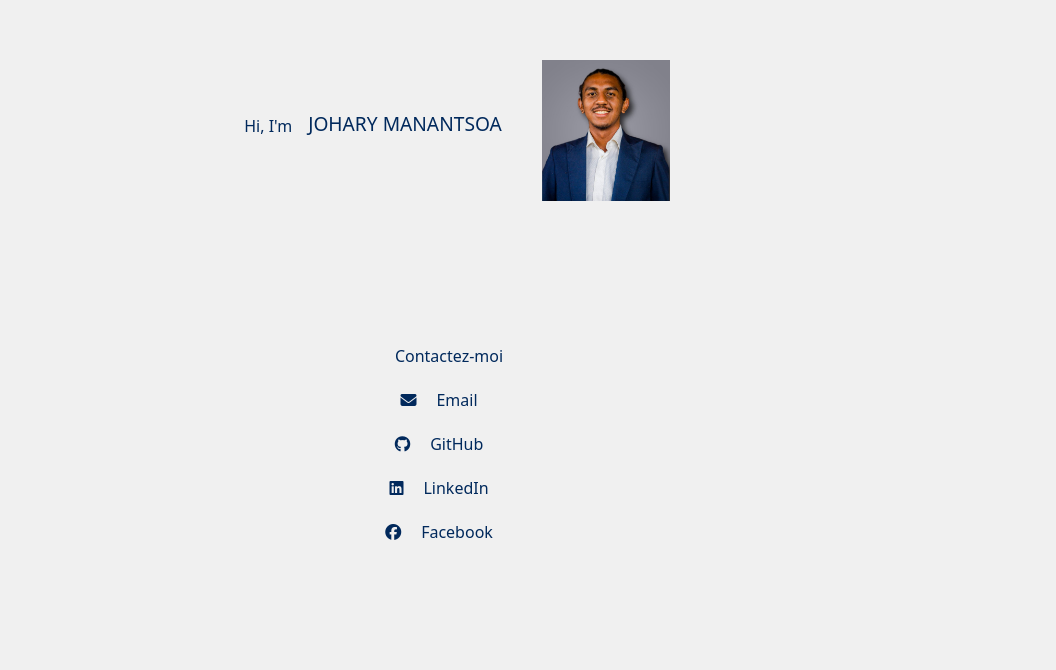
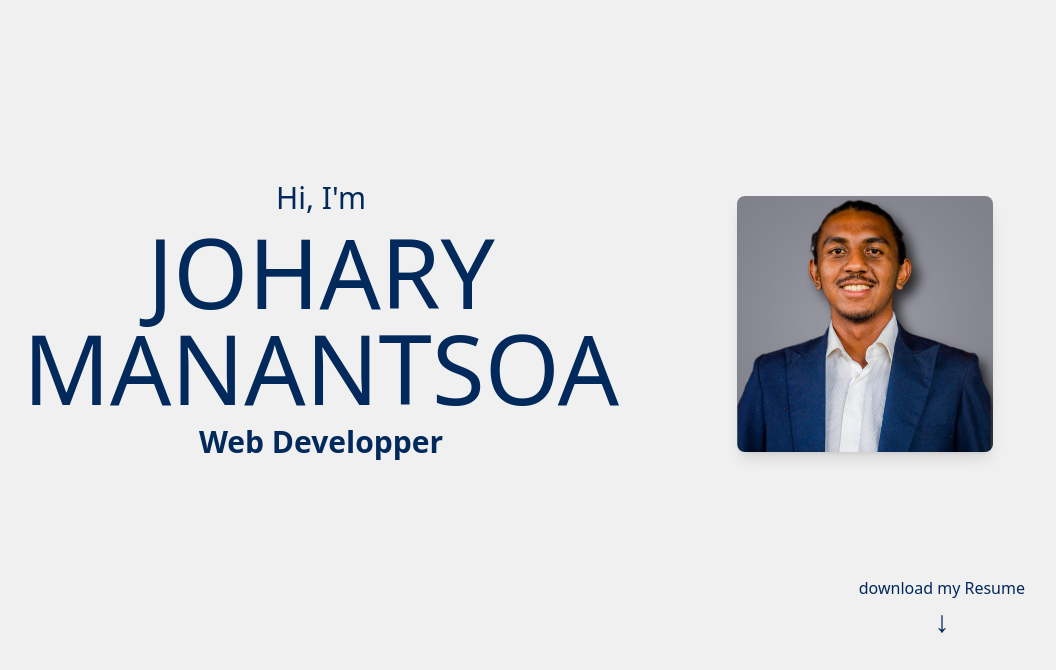
Before and after one commit to joharymanantsoa/johary-portfolio, a React (Vite) app: page / in a window 1280 px wide. Shown: the part 128-798 px from the top of the page, without its empty margins (191-1247 px from the left). Built offline with nearby package versions, Linux system fonts and the light colour scheme.

Commit message:
Refactor Information component layout and styles

```diff
--- a/src/App.jsx
+++ b/src/App.jsx
@@ -12,7 +12,7 @@ function App() {
     <>
      <Information/>
 
-     <Contact/>
+     {/* <Contact/> */}
     </>
   )
 }
--- a/src/components/Information/Information.css
+++ b/src/components/Information/Information.css
@@ -5,7 +5,8 @@ div{
 }
 
 .hero{
-    height: 400px;
+    height: 300px;
+    max-height: 80%;
     width: 100% ;
     justify-content: center;
     align-items: center;
@@ -17,20 +18,6 @@ div{
     justify-content: center;
 }
 
-.hi{
-
-   align-content: end;
-}
-
-
-.nom{
-/*
-    font-size: xx-large; */
-    align-content: end;
-    font-size: larger;
-    text-transform: uppercase;
-}
-
 
 
 @media ( hover :hover){
--- a/src/components/Information/Information.jsx
+++ b/src/components/Information/Information.jsx
@@ -2,31 +2,25 @@ import './Information.css'
 import profil from '../../assets/johary_fond_gris.jpeg'
 
 function Information() {
-
     return(
         <>
-
-            <div className="hero flex">
-                <div className="ligne1">
-
-                    <div className="hi px-4">
-                        Hi, I'm
-                    </div>
-
-                    <a href="#" className="nom">
-                        Johary Manantsoa
-                    </a>
-
-                </div><br />
-
-                {/* <div className="ligne2">
-                    Web developper
-                </div> */}
-                <div className="h-[128px] w-[128px]  mx-10">
-                    <img src={profil} alt="Johary Manantsoa" className="profil" />
+            <div className="hero flex justify-between items-center min-h-screen px-16">
+                <div className="flex flex-col justify-center">
+                    <div className="hi mb-2 text-3xl">Hi, I'm</div>
+                    <div className="nom text-8xl font-handwritten mb-2">JOHARY MANANTSOA</div>
+                    <div className="ligne2 text-3xl font-bold mb-2">Web Developper</div>
+                    {/* <div className="text-sm tracking-widest mb-6">UI/UX Designer - Frontend Developper</div> */}
+                </div>
+                <div className="h-[256px] w-[256px] shadow-lg rounded-lg overflow-hidden flex-shrink-0 m-5">
+                    <img src={profil} alt="Johary Manantsoa" className="profil w-full h-full object-cover" />
                 </div>
             </div>
-
+            <div className="fixed bottom-8 right-16 flex flex-col items-center">
+                <button className="btn-primary flex flex-col items-center text-base">
+                    download my Resume
+                    <span className="text-3xl mt-1 animate-bounce">&#8595;</span>
+                </button>
+            </div>
         </>
     )
 }
```
